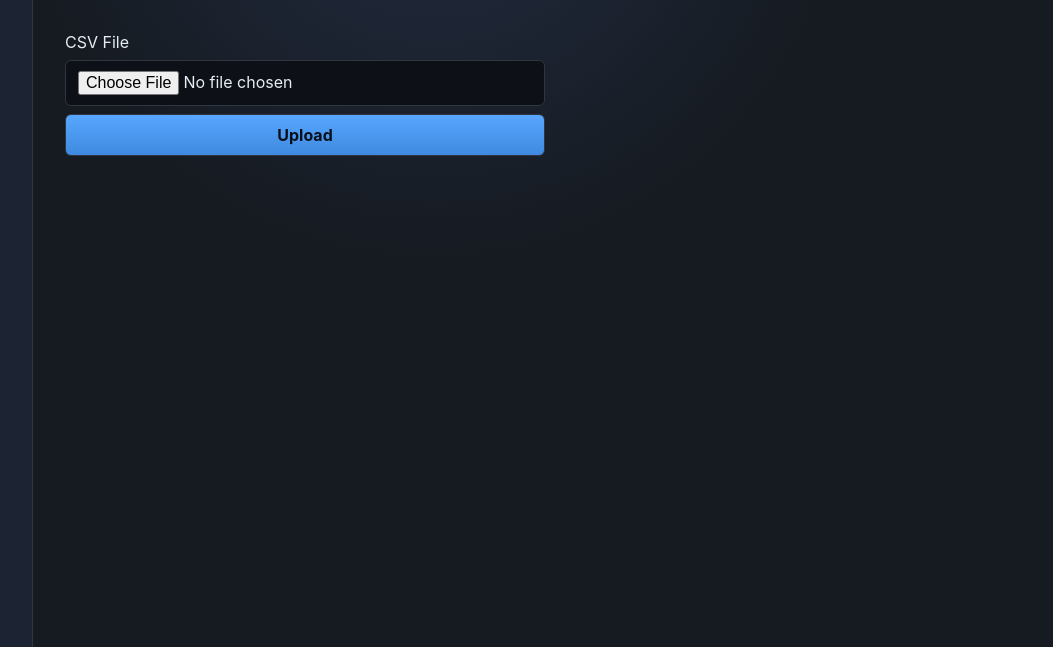
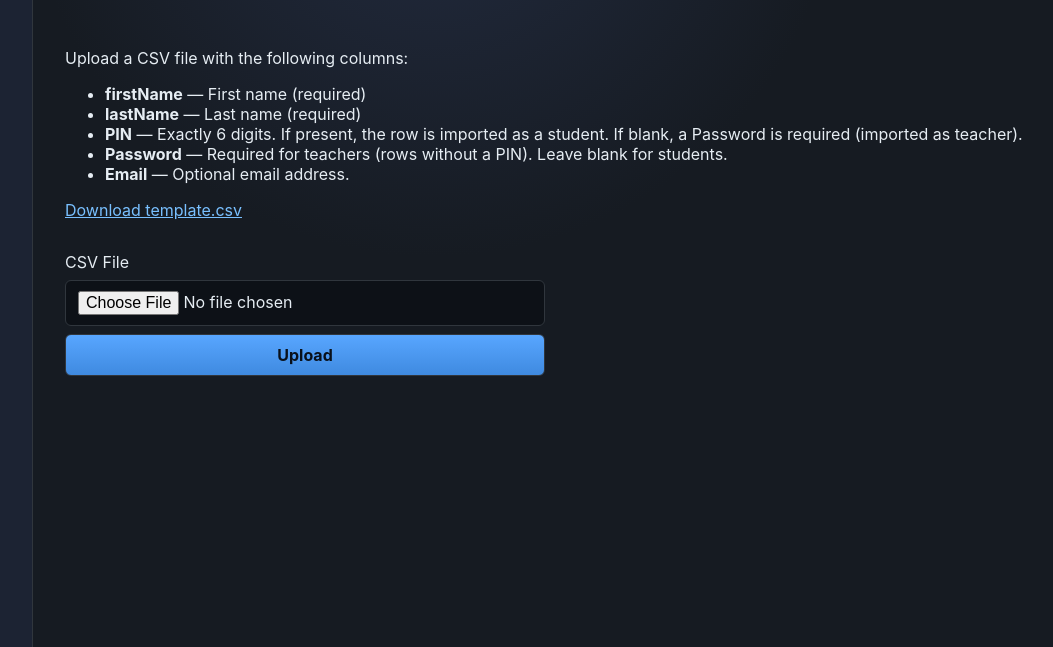
Before and after one commit to jlundholm/CTETime, a FastAPI app: template app/admin/templates/import.html in a window 1280 px wide. Shown: the part 153-800 px from the top of the page, without its empty margins (207-1260 px from the left). Run offline with FastAPI, Linux system fonts and the light colour scheme; the template is opened without the code that fills it, so the values that code supplies are empty; parts of the project's set-up code (start-up, migrations or seed data) failed here and were passed over.

Commit message:
added template.csv and instructions

```diff
--- a/app/admin/templates/import.html
+++ b/app/admin/templates/import.html
@@ -12,6 +12,18 @@
   {% if missing_columns %}
   <p class="inline-error">Missing required column(s): {{ missing_columns|join(", ") }}</p>
   {% endif %}
+
+  <div class="import-instructions">
+    <p>Upload a CSV file with the following columns:</p>
+    <ul>
+      <li><strong>firstName</strong> — First name (required)</li>
+      <li><strong>lastName</strong> — Last name (required)</li>
+      <li><strong>PIN</strong> — Exactly 6 digits. If present, the row is imported as a student. If blank, a Password is required (imported as teacher).</li>
+      <li><strong>Password</strong> — Required for teachers (rows without a PIN). Leave blank for students.</li>
+      <li><strong>Email</strong> — Optional email address.</li>
+    </ul>
+    <p><a href="/static/template.csv" download>Download template.csv</a></p>
+  </div>
 
   {% if not preview %}
   <form class="import-upload-form" action="/admin/years/{{ year.id }}/import" method="post" enctype="multipart/form-data">
--- /dev/null
+++ b/app/shared/static/template.csv
@@ -0,0 +1,3 @@
+firstName,lastName,PIN,Password,Email
+teacher1,example,,ABC123,null@example.com
+student1,example,123456,,
--- /dev/null
+++ b/deploy/template.csv
@@ -0,0 +1,3 @@
+firstName,lastName,PIN,Password,Email
+teacher1,example,,ABC123,null@example.com
+student1,example,123456,,
```
